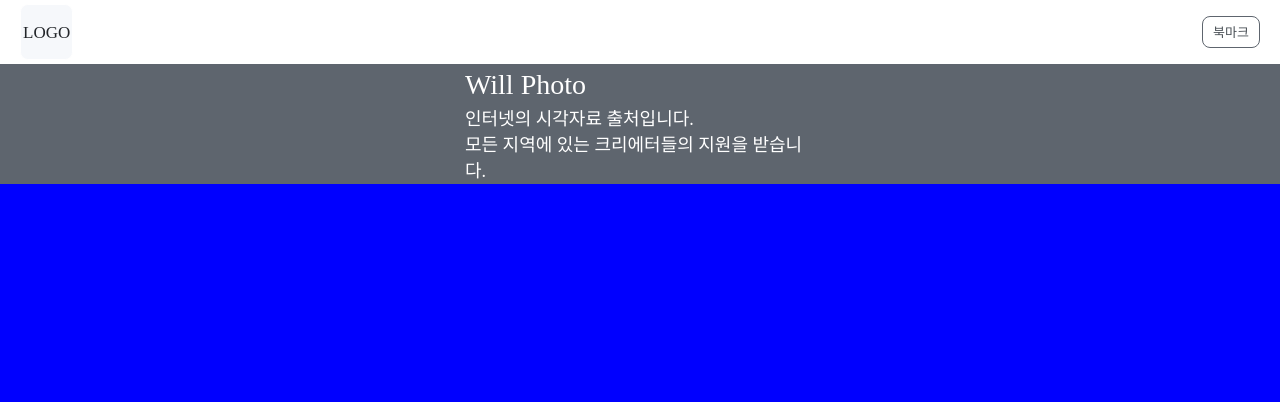
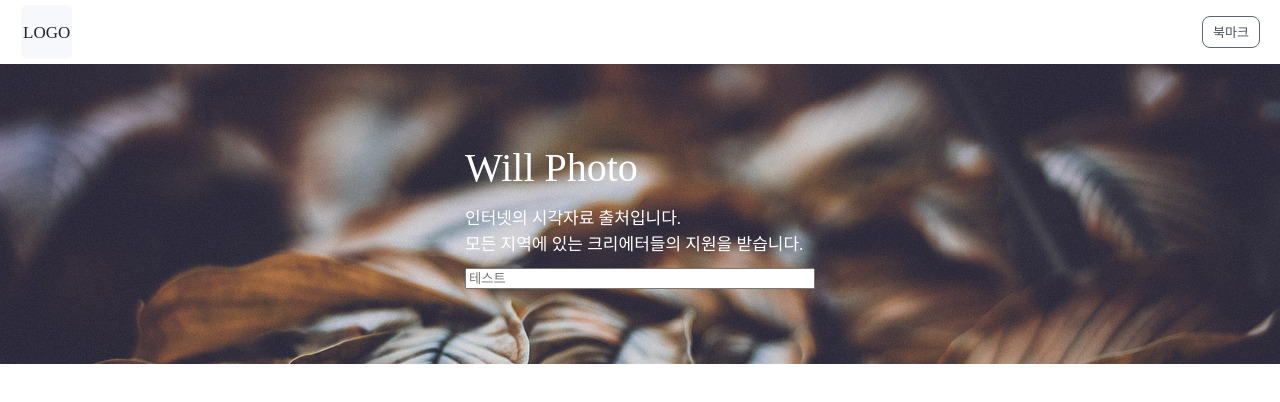
Before and after one commit to YoungHeaKim/willog, a React (Create React App) app: page / in a window 1280 px wide. Shown: the top 402 px of the page. Built offline with nearby package versions, Linux system fonts and the light colour scheme.

Commit message:
feat: input 추가 및 css 변경

```diff
--- /dev/null
+++ b/src/components/atoms/Input/index.tsx
@@ -0,0 +1,16 @@
+import React, { CSSProperties, HTMLProps, ReactElement } from 'react';
+import { styled } from 'styled-components';
+
+interface Props extends HTMLProps<HTMLInputElement> {
+  style?: CSSProperties;
+}
+
+const Input = ({ ...rest }: Props): ReactElement => {
+  return <InputStyle {...rest} />;
+};
+
+const InputStyle = styled.input`
+  display: flex;
+`;
+
+export default Input;
--- a/src/components/atoms/index.ts
+++ b/src/components/atoms/index.ts
@@ -1,3 +1,4 @@
 export { default as Typo } from './Typo';
 export { default as Row } from './Row';
 export { default as Button } from './Button';
+export { default as Input } from './Input';
--- a/src/components/templates/SearchView/index.tsx
+++ b/src/components/templates/SearchView/index.tsx
@@ -1,20 +1,30 @@
 import React from 'react';
+import MainImage from '../../../assets/MainBanner.jpg';
 import colors from '../../../constants/colors';
-import { Typo } from '../../atoms';
+import { Input, Typo } from '../../atoms';
 import { SearchHeader, SearchInnerHeader, SearchWrap } from './styles';
 
 const SearchView: React.FC = () => {
   return (
     <SearchWrap>
-      <SearchHeader>
+      <SearchHeader
+        style={{
+          backgroundImage: `url(${MainImage})`,
+        }}
+      >
         <SearchInnerHeader>
-          <Typo size={'H1'} color={colors.GRAY8}>
+          <Typo size={'DISPLAY2'} color={colors.GRAY8}>
             Will Photo
           </Typo>
-          <Typo size={'BODY6'} color={colors.GRAY8}>
+          <Typo
+            size={'BODY7'}
+            color={colors.GRAY8}
+            style={{ marginTop: '10px' }}
+          >
             인터넷의 시각자료 출처입니다. <br />
             모든 지역에 있는 크리에터들의 지원을 받습니다.
           </Typo>
+          <Input placeholder="테스트" style={{ marginTop: '10px' }} />
         </SearchInnerHeader>
       </SearchHeader>
     </SearchWrap>
--- a/src/components/templates/SearchView/styles.ts
+++ b/src/components/templates/SearchView/styles.ts
@@ -1,6 +1,7 @@
 import styled from 'styled-components';
 import colors from '../../../constants/colors';
 import { MOBILE, mediaQueries } from '../../../styles/mediaQueries';
+import { Input } from 'components/atoms';
 
 export const SearchWrap = styled.div`
   width: 100%;
@@ -8,11 +9,11 @@ export const SearchWrap = styled.div`
   display: flex;
   flex-direction: column;
   margin: 0 auto;
-  background-color: blue;
+  // background-color: blue;
 
   ${mediaQueries(MOBILE)} {
     max-width: 100vw;
-    background-color: red;
+    // background-color: red;
   }
 `;
 
@@ -20,14 +21,19 @@ export const SearchHeader = styled.div`
   display: flex;
   align-items: center;
   justify-content: center;
-  width: 100%;
-
-  background-color: ${colors.GRAY5};
+  width: 100vw;
+  height: 300px;
+  background-repeat: no-repeat;
 `;
 
 export const SearchInnerHeader = styled.div`
   display: flex;
   flex-direction: column;
   width: 350px;
-  padding: 40px auto;
+  padding: 20px 0;
 `;
+
+export const SearchInput = styled(Input)`
+  margin-top: 10px;
+  border-radius: 10px;
+`;
```
Also changed, not shown: src/assets/MainBanner.jpg (added).
